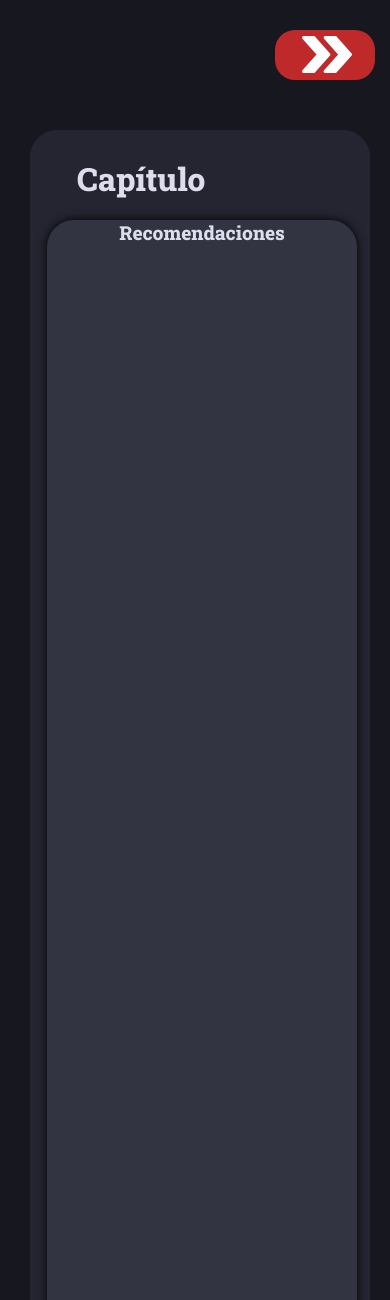
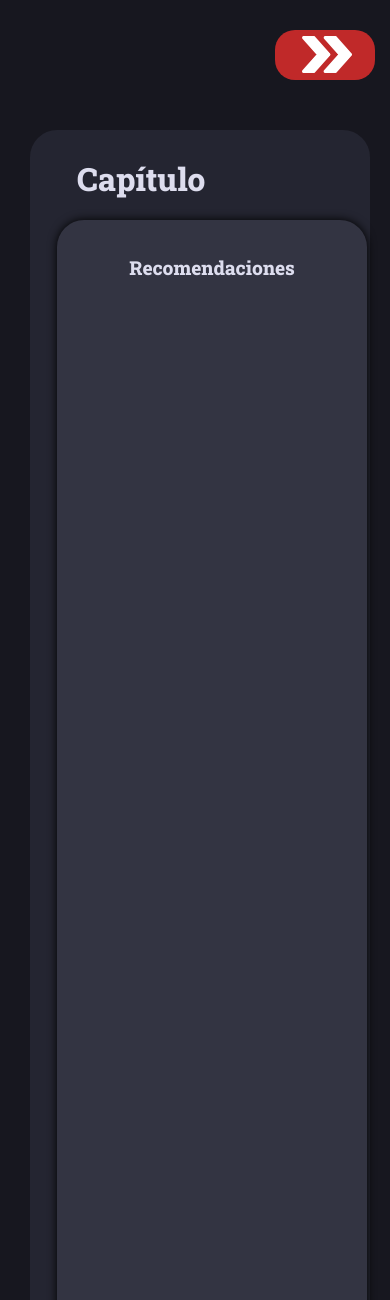
Before and after one commit to ROdrigoRRRRD/Blog_Rick-Morty, a PHP site: page /episodes.php in a window 390 px wide. Shown: the part 93-1393 px from the top of the page. Run offline with PHP 8.4, Linux system fonts and the light colour scheme; data that the repository does not hold is empty.

Commit message:
ya estoy harto

```diff
--- a/Styles.css
+++ b/Styles.css
@@ -362,6 +362,8 @@
         .characters_randoms{
             width: 310px;
             height: 2000px;
+            padding: 5px;
+            margin-left: 10px;
         }
         .Tittle-Page{
             font-size: 2em;
@@ -385,7 +387,7 @@
         .cards{
             display: inline;
         }
-        .contenido{
-
+        .Tittle_Recomendaciones{
+            margin-top: 30px;
         }
     }
```
